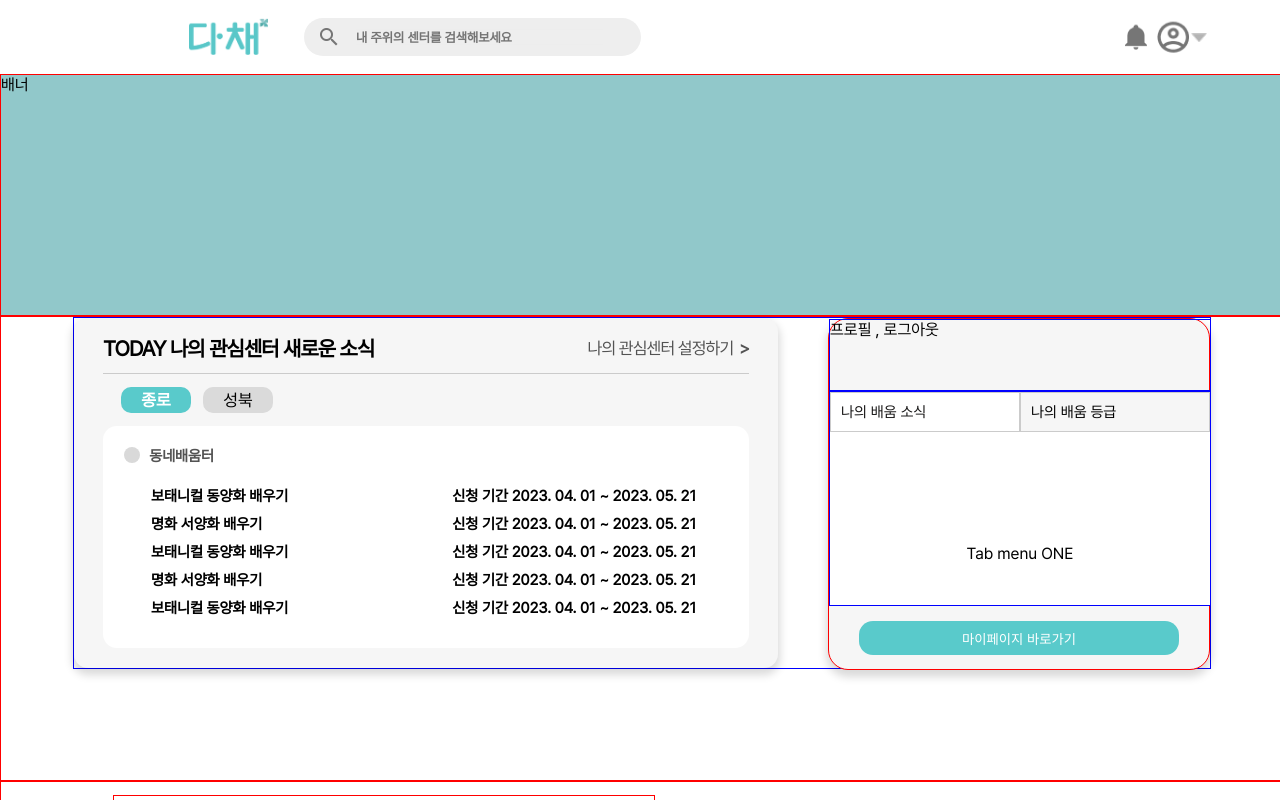
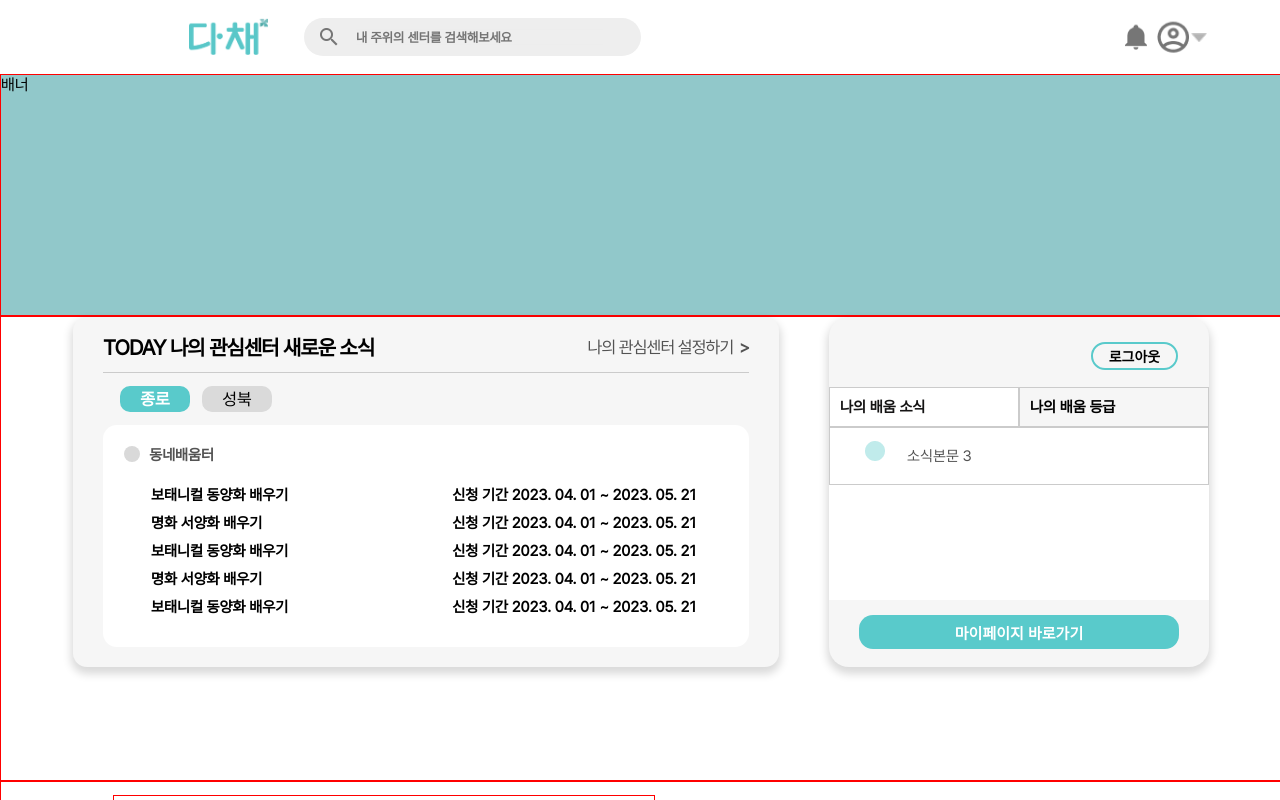
Before and after one commit to KUSITMS-27-chilling/Dachae-FE, a React (Vite) app: page / in a window 1280 px wide. Shown: the top 800 px of the page. Built offline with nearby package versions, Linux system fonts and the light colour scheme.

Commit message:
fix : 탭바 수정(나의배움소식)

```diff
--- a/src/components/Main/MainBodyTodayTap.tsx
+++ b/src/components/Main/MainBodyTodayTap.tsx
@@ -5,11 +5,13 @@ import {
     Desc,
 
   } from "../../pages/Main/MainPage.styled"
+import Elipse from '../../assets/Ellipse.png'
 
 export const MainBodyTodayTap = () => {
     const [currentTab, clickTab] = useState(0);
     const menuArr = [
-        { name: '나의 배움 소식', content: 'Tab menu ONE' },
+        { name: '나의 배움 소식',
+         content: '소식본문 3' },
         { name: '나의 배움 등급', content: 'Tab menu TWO' }
       ];
 
@@ -34,7 +36,12 @@ export const MainBodyTodayTap = () => {
             ))}
         </TabMenu>
         <Desc>
-          <p>{menuArr[currentTab].content}</p>
+          <div className='Tab-Desc'>
+            <div className='Tab-Desc-font'>
+          <img className="Elipse" alt="1" src={Elipse} />
+            {menuArr[currentTab].content}
+            </div>
+          </div>
         </Desc>
       </div>
     </>
--- a/src/pages/Main/MainPage.styled.ts
+++ b/src/pages/Main/MainPage.styled.ts
@@ -62,7 +62,6 @@ export const MainBody_Today_In = styled.div`
   position: absolute;
   width: 1136px;
   height: 350px;
-  border: 1px solid blue;
   margin-left: 72px;
   display: flex;
 `
@@ -72,14 +71,12 @@ export const MainBody_Today_In = styled.div`
    height: 350px;
 
   background-color: white;
-  border: 1px solid red;
 `
 export const MainBody_Today_My = styled.div`
   position: relative;
    width: 380px;
    height: 350px;
   border-radius: 20px;
-  border: 1px solid red;
   margin-left: 50px;
   background-color: #F6F6F6;
   box-shadow: 0px 5px 9px 2px rgba(0, 0, 0, 0.15);
@@ -87,13 +84,23 @@ export const MainBody_Today_My = styled.div`
 export const MainBody_Today_My_Top = styled.div`
   width: 380px;
    height: 70px;
-  border: 1px solid blue;
+
+  .MainBody_Today_My_Top_logout > button{
+    margin-left: 262px;
+    margin-top: 25px;
+    width: 87px;
+    height: 28px;
+    border: 2px solid #59CACB;
+    background: none;
+    border-radius: 26px;
+    font-size: 14px;
+    font-weight: 600;
+  }
 `
 export const MainBodyTodayTap1 = styled.div`
 
    width: 380px;
    height: 213px;
-  border: 1px solid blue;
   background-color: white;
   //탭바 감싸는거
 `
@@ -115,16 +122,22 @@ export const MainBody_Today_My_Bottom = styled.div`
     height: 34px;
     border-radius: 14px;
     color: white;
+    font-size: 15px;
+    font-weight: 600;
   }
 `
 //탭바 컴포넌트 디자인
 export const TabMenu = styled.div`
+  position: relative;
   background-color:  #F6F6F6;
   display: flex;
   flex-direction: row;
   align-items: center;
   list-style: none;
-  margin-bottom: 7rem;
+  font-size: 13px;
+  font-weight: 700;
+
+
 
   .submenu {
   // 기본 Tabmenu 에 대한 CSS를 구현
@@ -146,13 +159,33 @@ export const TabMenu = styled.div`
   }
 
   & div.desc {
-    text-align: center;
+    //text-align: center;
   }
 `
 export const Desc = styled.div`
-   text-align: center;
+  display: flex;
+  justify-content: center;
+
+
+  .Tab-Desc{
+  width: 380px;
+  height: 56px;
+  border: 1px solid #CBCBCB;
+  font-size: 15px;
+  font-weight: 500;
+  color: #535353;
+
+  }
+  .Tab-Desc-font{
+    margin-top: 13px;
+
+  }
+  .Tab-Desc-font > img{
+    margin-left: 35px;
+    margin-right: 22px;
+}
 `
-
+//내용 컴포넌트
 
 
 //메인페이지 MainBody_Content 안 컴포넌트 스타일 지정
--- a/src/pages/Main/MainPage.tsx
+++ b/src/pages/Main/MainPage.tsx
@@ -106,7 +106,10 @@ function MainPage() {
           <CenterNews lgData={lgData} ></CenterNews>
 
           <MainBody_Today_My>
-            <MainBody_Today_My_Top>프로필 , 로그아웃</MainBody_Today_My_Top>
+            <MainBody_Today_My_Top>
+              <div className='MainBody_Today_My_Top_logout'>
+              <button onClick={goMypage}>로그아웃</button></div>
+            </MainBody_Today_My_Top>
 
             <MainBodyTodayTap1>
                <MainBodyTodayTap/>
```
Also changed, not shown: src/assets/Ellipse.png (added).
